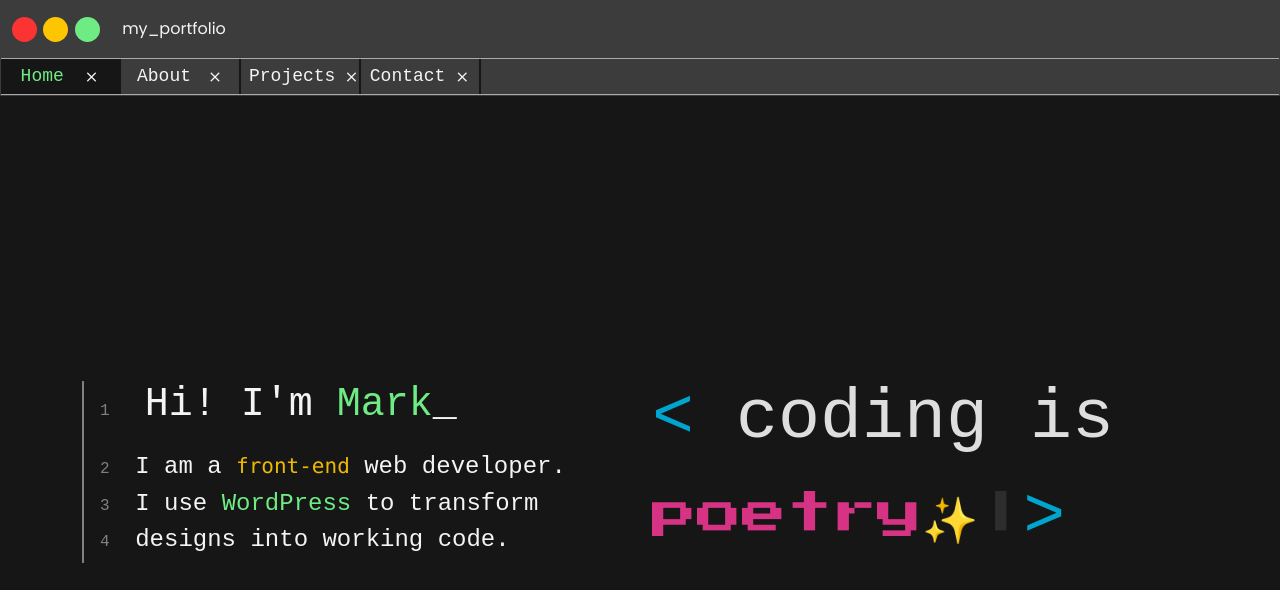
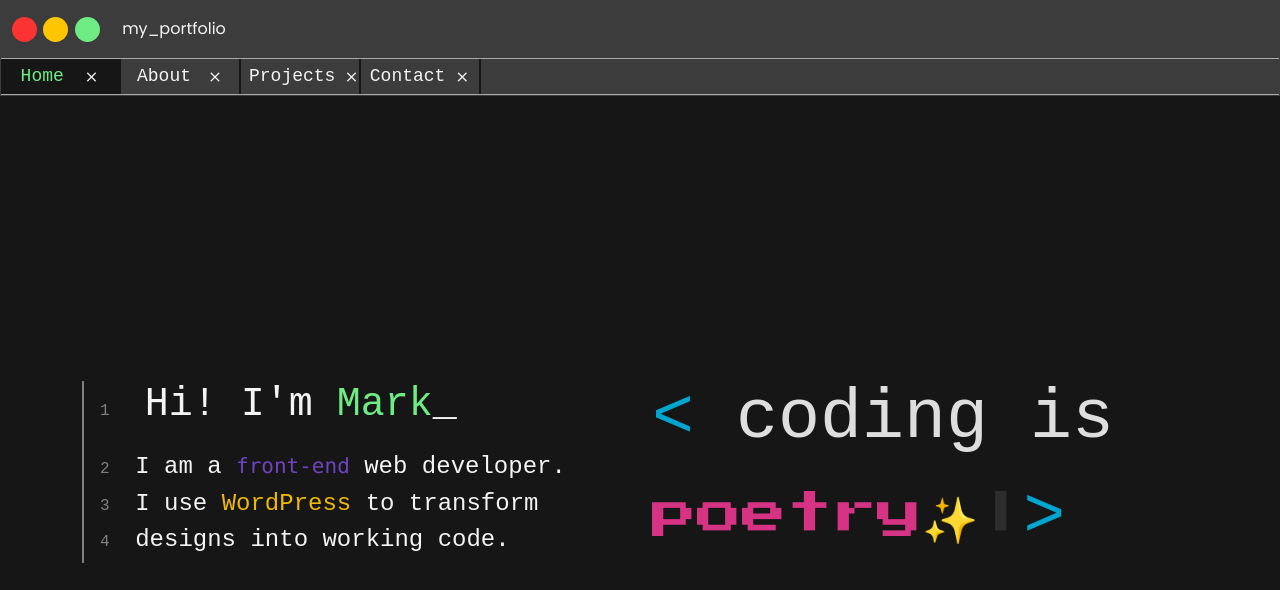
Before and after one commit to markkirivera/main-portfolio, a Vue app: page / in a window 1280 px wide. Shown: the top 590 px of the page. Built offline with nearby package versions, Linux system fonts and the light colour scheme.

Commit message:
Update styling and content

```diff
--- a/src/assets/styles/style.css
+++ b/src/assets/styles/style.css
@@ -219,13 +219,16 @@ p {
     color: #6eeb83;
 }
 
-.front,
+.pink {
+    color: #ff85c2;
+}
+
 .yellow {
     color: #eeb902;
 }
 
 .purple {
-    color: #d63384;
+    color: #6f42c1;
 }
 
 .header .white {
--- a/src/views/HomeView.vue
+++ b/src/views/HomeView.vue
@@ -45,11 +45,11 @@
                 </p>
                 <p class="h4">
                   <span class="num">2</span> I am a
-                  <code class="front">front-end</code> web developer.
+                  <code class="purple">front-end</code> web developer.
                 </p>
                 <p class="h4">
                   <span class="num">3</span> I use
-                  <span class="green hidden">{{ stack }}</span>
+                  <span class="yellow">{{ stack }}</span>
                   to transform
                 </p>
                 <p class="h4">
@@ -152,7 +152,7 @@
                 <span class="material-symbols-outlined">
                   radio_button_unchecked
                 </span>
-                Convert mockups into working code with using HTML, CSS,
+                Convert mockups into working code using HTML, CSS,
                 JavaScript, Bootstrap and Vue 3.
               </p>
               <p class="mb-2">
@@ -261,14 +261,14 @@
             </div>
 
             <div class="code-wrapper mt-5">
-              <p class="h3 mb-4"><span class="num">26</span> Skills</p>
+              <p class="h3 mb-4 green"><span class="num">26</span> Skills</p>
               <p class="mb-2">
                 <span class="num">27</span>
                 <span class="material-symbols-outlined">
                   radio_button_unchecked
                 </span>
                 <span class="content ms-3"
-                  >HTML5, CSS3, JavaScript, Vue JS</span
+                  >HTML5, CSS3, JavaScript, <span class="green">Vue JS</span></span
                 >
               </p>
               <p class="mb-2">
@@ -276,7 +276,7 @@
                 <span class="material-symbols-outlined">
                   radio_button_unchecked
                 </span>
-                <span class="content ms-3">Bootstrap, Materialize CSS</span>
+                <span class="content ms-3"><span class="blue">Bootstrap</span>, Materialize CSS</span>
               </p>
               <p class="mb-2">
                 <span class="num">29</span>
@@ -284,7 +284,7 @@
                   radio_button_unchecked
                 </span>
                 <span class="content ms-3"
-                  >Node, Firebase, API integrations</span
+                  >Node, Firebase, <span class="yellow">API integrations</span></span
                 >
               </p>
               <p class="mb-2">
@@ -292,7 +292,7 @@
                 <span class="material-symbols-outlined">
                   radio_button_unchecked
                 </span>
-                <span class="content ms-3">Figma</span>
+                <span class="content pink ms-3">Figma</span>
               </p>
             </div>
           </div>
@@ -314,10 +314,10 @@
                     />
                     <div class="hidden card-body">
                       <p class="card-text">
-                        <b class="project-title">ELT Approval Tool</b>
+                        <b class="project-title">Engagement Approval Tool</b>
                       </p>
                       <p class="project-body">
-                        Lorem ipsum dolor sit amet consectetur adipisicing elit.
+                        A web app that digitises engagement approval processes.
                       </p>
                       <span class="wrapper"
                         ><span class="badge rounded-pill bg-primary">HTML5</span
@@ -346,7 +346,7 @@
                         <b class="project-title">Overtime Approval Tool</b>
                       </p>
                       <p class="project-body">
-                        Lorem ipsum dolor sit amet consectetur adipisicing elit.
+                        A tool for review and approval of employee overtime.
                       </p>
                       <span class="wrapper"
                         ><span class="badge rounded-pill bg-primary">HTML5</span
```
